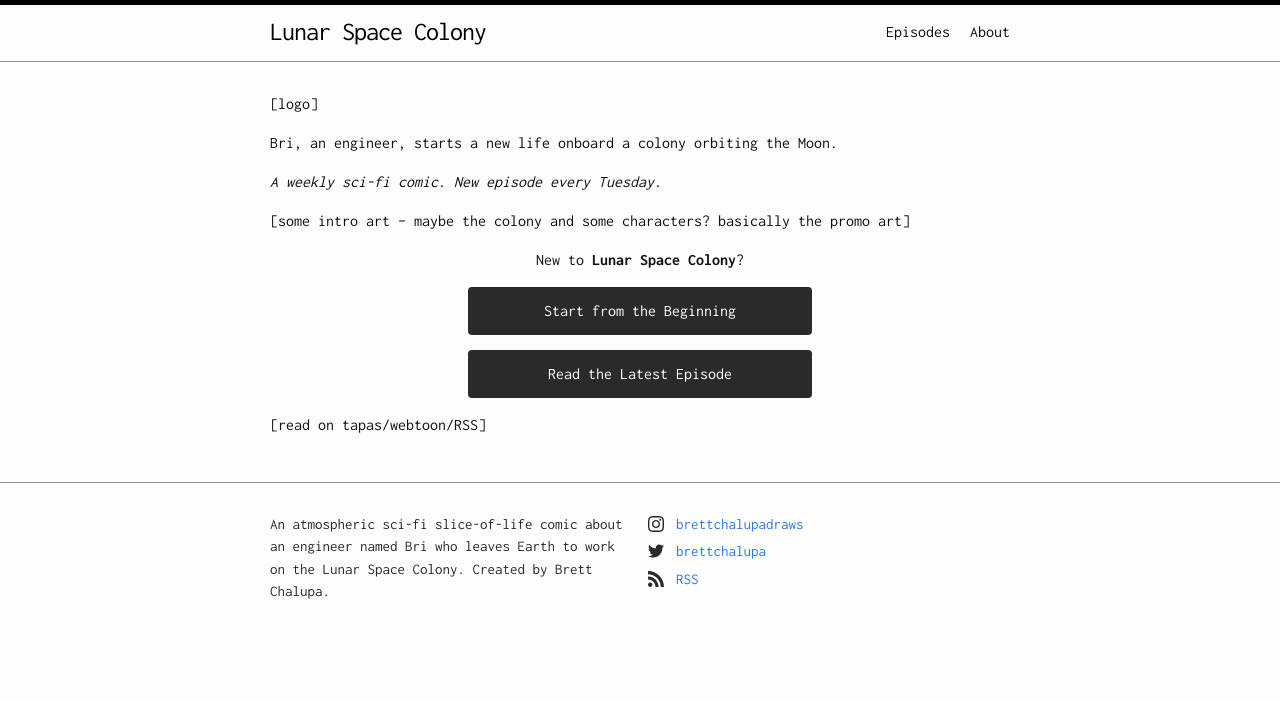
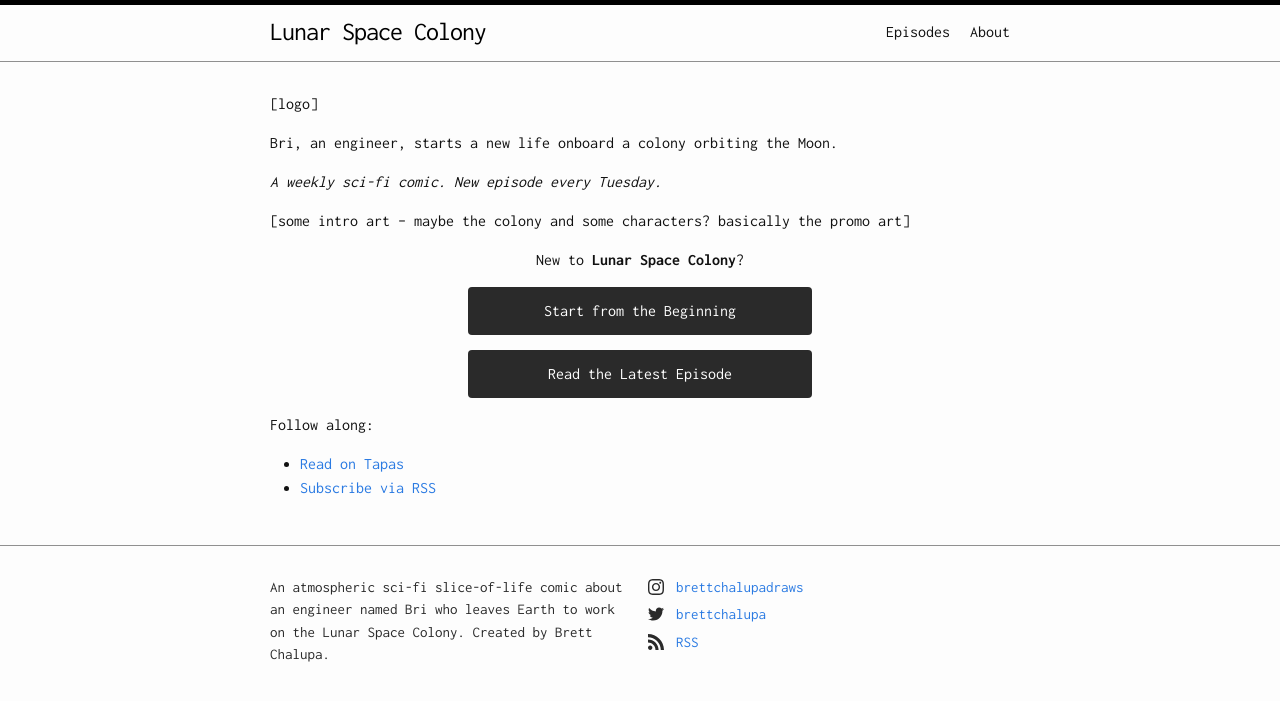
Before and after one commit to brettchalupa/lsc, a Jekyll site: the page built from index.md, in a window 1280 px wide. Shown: the top 701 px of the page. Built offline with Jekyll 4.4.1, drawn with Linux system fonts in a browser that asks for light colours.

Commit message:
Add Tapas & RSS link to homepage
I'll add the Webtoon link when that launches.

```diff
--- a/index.md
+++ b/index.md
@@ -23,4 +23,7 @@ _A weekly sci-fi comic. New episode every Tuesday._
 {% assign latest_post = site.posts.first %}
 <a class="button" href="{{ latest_post.url | relative_url }}">Read the Latest Episode</a>
 
-[read on tapas/webtoon/RSS]
+Follow along:
+
+- [Read on Tapas](https://tapas.io/series/Lunar-Space-Colony-Comic)
+- [Subscribe via {{ site.rss | escape }}]({{ 'feed.xml' | relative_url }})
```
